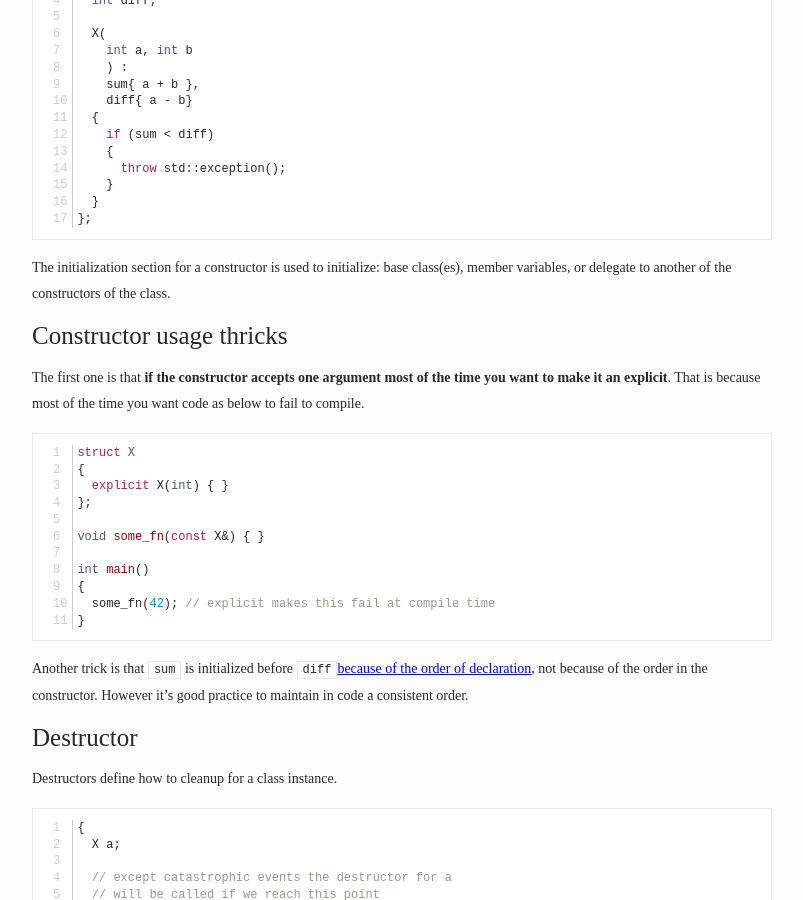
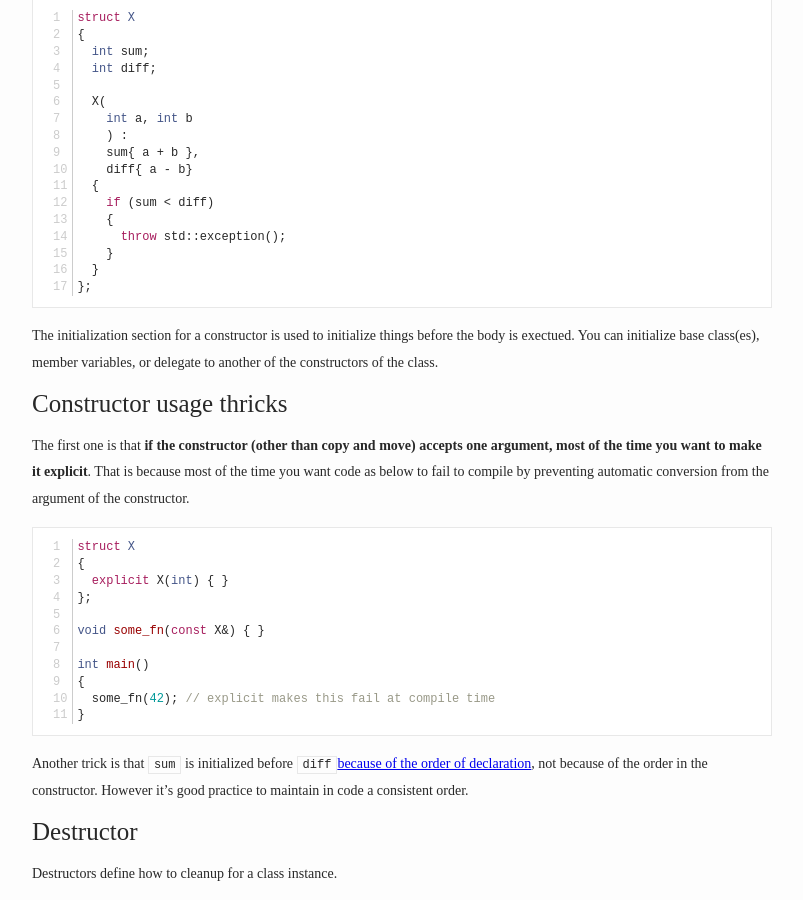
Before and after one commit to bajamircea/bajamircea.github.io, a Jekyll site: the page built from _posts/2016-03-25-specialop-lifetime-syntax.markdown, in a window 1280 px wide and 900 px high, scrolled down 1518 px. Shown: the whole window, without its empty margins (238-1041 px from the left). Built offline with Jekyll 4.4.1, drawn with Linux system fonts in a browser that asks for light colours; nearby versions of some CDN libraries; some of the changed text lies outside the part shown.

Commit message:
Minor fixes

```diff
--- a/_posts/2016-03-25-specialop-lifetime-syntax.markdown
+++ b/_posts/2016-03-25-specialop-lifetime-syntax.markdown
@@ -10,7 +10,10 @@ of a class: what it does when it's created, copied, moved and destroyed.
 
 ## Introduction
 
-The most important/special part about a class is what the class does when it's
+C++ provides a lot of control over the fundamental behaviour of user defined
+types while at the same time preserving runtime efficiency.
+
+The most fundamental/special part about a class is what the class does when it's
 created, copied, moved and destroyed. That is defined by:
 
 - constructors
@@ -23,7 +26,8 @@ constructors and `explicit` for copy constructors and focus on the core parts.
 
 ## Constructors
 
-Constuctors define how to initialize a class when it's created.
+In C++ the constructors are special functions that define what happens when we
+create a new instance of a class.
 
 {% highlight c++ linenos %}
 {
@@ -81,16 +85,17 @@ struct X
 };
 {% endhighlight %}
 
-The initialization section for a constructor is used to initialize: base
-class(es), member variables, or delegate to another of the constructors of the
-class.
+The initialization section for a constructor is used to initialize things
+before the body is exectued. You can initialize base class(es), member
+variables, or delegate to another of the constructors of the class.
 
 
 ## Constructor usage thricks
 
-The first one is that **if the constructor accepts one argument most of the time
-you want to make it an explicit**. That is because most of the time you want
-code as below to fail to compile.
+The first one is that **if the constructor (other than copy and move) accepts
+one argument, most of the time you want to make it explicit**. That is
+because most of the time you want code as below to fail to compile by
+preventing automatic conversion from the argument of the constructor.
 
 {% highlight c++ linenos %}
 struct X
@@ -236,6 +241,13 @@ struct X
 Bear in mind that when we copy from an object into another, the destructor is
 still called for both.
 
+But once we get over the syntax of the copy operation, what's important is the
+semantics:
+
+- is that a deep copy (e.g `std::vector`)
+- or is it a shallow, pointer semantics one (e.g. `std::shared_ptr`)
+- or does copy makes sense at all (e.g. copy a TCP socket)
+
 
 ## Move
 
```
Also changed, not shown: _posts/2016-03-26-specialop-lifetime-examples.markdown (+5 -5 lines).
